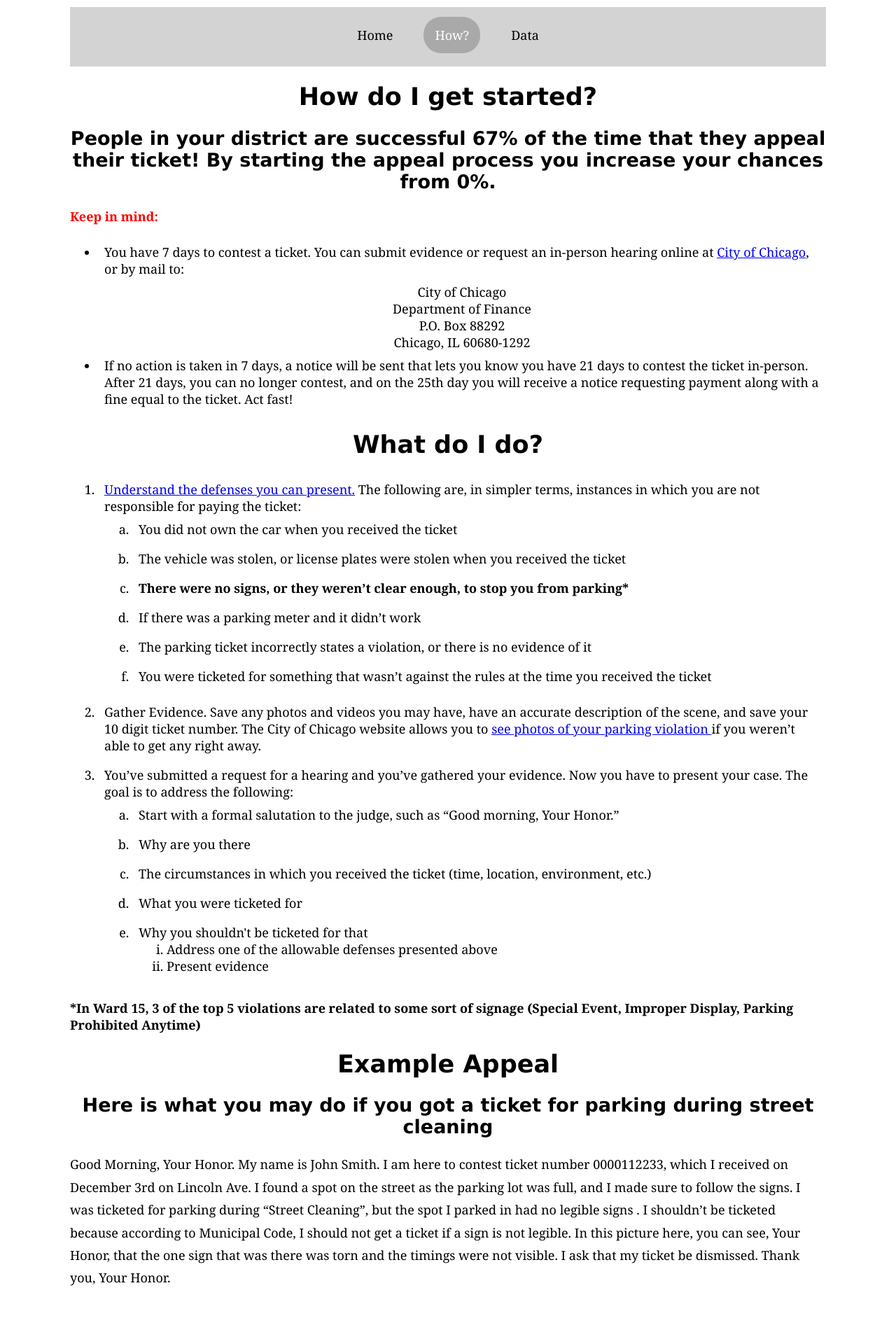
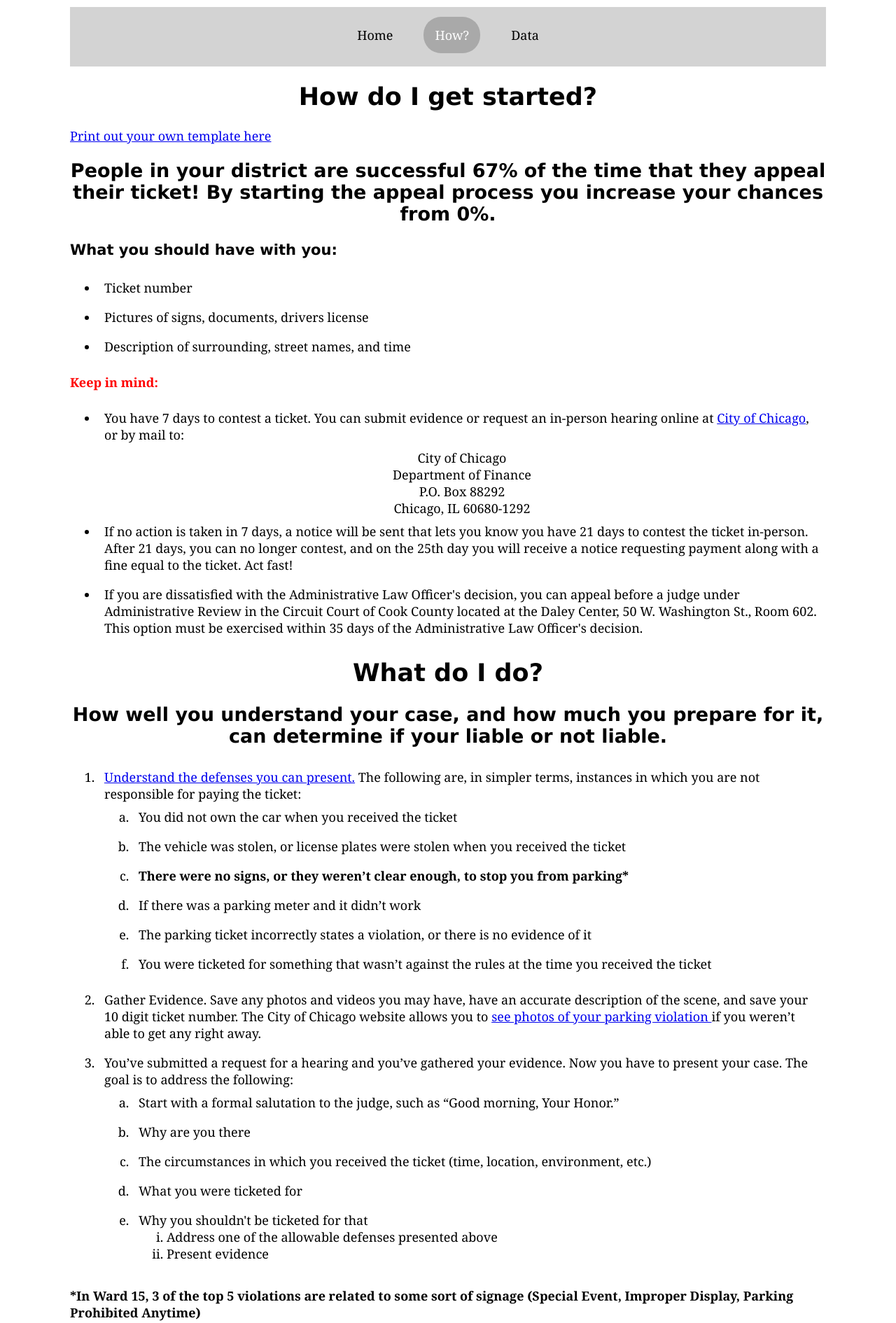
Before and after one commit to cdharma3/tech-com-final, a plain HTML site: page template.html in a window 1280 px wide. Shown: the top 1890 px of the page at 70% size. Drawn offline with Linux system fonts and the light colour scheme.

Commit message:
TemplateWithPDF

```diff
--- a/template.html
+++ b/template.html
@@ -41,13 +41,23 @@
     </header>
     <div class="Firststeps">
         <h1 class="title">How do I get started?</h1>
+        <a href="AppealTemplateWard15.pdf" target= "_blank">Print out your own template here</a>
         <h2 class="subtitle">People in your district are successful 67% of the time that they appeal their ticket! By
             starting the appeal process you increase your chances from 0%.</h2>
+            <div class ="prereq">
+                <h3>What you should have with you:</h3>
+                <ul>
+                    <li>Ticket number</li>
+                    <li>Pictures of signs, documents, drivers license</li>
+                    <li>Description of surrounding, street names, and time </li>
+                </ul>
+            </div>
         <p class="reminder"> Keep in mind: </p>
+
         <ul>
             <li>You have 7 days to contest a ticket. You can submit evidence or request an in-person hearing online at
                 <a
-                    href=https://www.chicago.gov/city/en/depts/fin/provdrs/parking_and_redlightcitationadministration/svcs/view_automated_speedenforcementvideo1.html>
+                    href=https://www.chicago.gov/city/en/depts/fin/provdrs/parking_and_redlightcitationadministration/svcs/view_automated_speedenforcementvideo1.html target= "_blank">
                     City of Chicago</a>, or by mail to:
             </li>
             <li class="address"> City of Chicago </li>
@@ -57,13 +67,19 @@
             <li>If no action is taken in 7 days, a notice will be sent that lets you know you have 21 days to contest
                 the ticket in-person. After 21 days, you can no longer contest, and on the 25th day you will receive a
                 notice requesting payment along with a fine equal to the ticket. Act fast! </li>
+            <li>If you are dissatisfied with the Administrative Law Officer's decision, you can appeal before a judge
+                under Administrative Review in the Circuit Court of Cook County located at the Daley Center, 50 W.
+                Washington St., Room 602. This option must be exercised within 35 days of the Administrative Law
+                Officer's decision.</li>
         </ul>
     </div>
     <div class="WhatToSay">
         <h1>What do I do?</h1>
+        <h2> How well you understand your case, and how much you prepare for it, can determine if your liable or not
+            liable.</h2>
         <ol>
             <li> <a
-                    href=https://www.chicago.gov/city/en/depts/fin/supp_info/revenue/challenging_tickets/contesting_in_person.html>Understand
+                    href=https://www.chicago.gov/city/en/depts/fin/supp_info/revenue/challenging_tickets/contesting_in_person.html target= "_blank">Understand
                     the defenses you can present.</a> The following are, in simpler terms, instances in which you are
                 not responsible for paying the ticket:
                 <ol type="a">
@@ -78,7 +94,7 @@
             </li>
             <li>Gather Evidence. Save any photos and videos you may have, have an accurate description of the scene, and
                 save your 10 digit ticket number. The City of Chicago website allows you to <a
-                    href="https://parkingticketimage.chicago.gov/pbw/include/chicago/ChicagoImages.jsp">see photos of
+                    href="https://parkingticketimage.chicago.gov/pbw/include/chicago/ChicagoImages.jsp" target= "_blank">see photos of
                     your parking
                     violation </a> if you weren’t able to get any right away. </li>
             <li>You’ve submitted a request for a hearing and you’ve gathered your evidence. Now you have to present your
@@ -97,7 +113,8 @@
                 </ol>
             </li>
         </ol>
-        <p><b>*In Ward 15, 3 of the top 5 violations are related to some sort of signage (Special Event, Improper Display, Parking Prohibited Anytime) </b></p>
+        <p><b>*In Ward 15, 3 of the top 5 violations are related to some sort of signage (Special Event, Improper
+                Display, Parking Prohibited Anytime) </b></p>
     </div>
     <div class="Examples">
         <h1>Example Appeal</h1>
@@ -109,7 +126,9 @@
             get a ticket if a sign is not legible. In this picture here, you can see, Your Honor, that the one sign that
             was there was torn and the timings were not visible. I ask that my ticket be dismissed. Thank you, Your
             Honor.</p>
+    </div>
+    <footer>Information from the following sources:
+        https://www.chicago.gov/city/en/depts/fin/supp_info/revenue/challenging_tickets.html. Data from:ProPublica </footer>
+</body>
 
-    </div>
-</body>
 </html>
```
Also changed, not shown: 1 other file.
